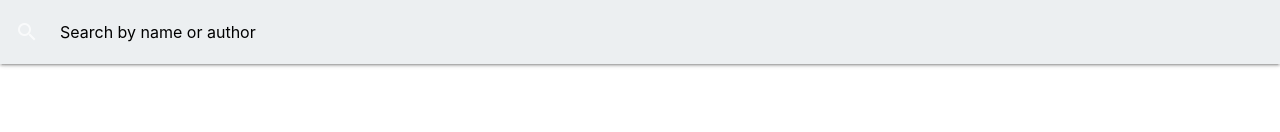
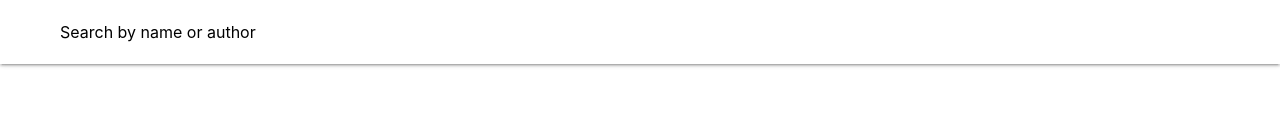
Before and after one commit to ihartw/Google-Books-Vue, a Vue app: page / in a window 1280 px wide. Shown: the top 132 px of the page. Built offline with nearby package versions, Linux system fonts and the light colour scheme; what vue-resource would draw is missing.

Commit message:
removed nav color

```diff
--- a/src/components/NavBar.vue
+++ b/src/components/NavBar.vue
@@ -1,5 +1,5 @@
 <template>
-  <nav class="navbar blue-grey lighten-5">
+  <nav class="navbar white">
     <div class="nav-wrapper">
       <form v-on:submit.prevent>
         <div class="input-field">
```
